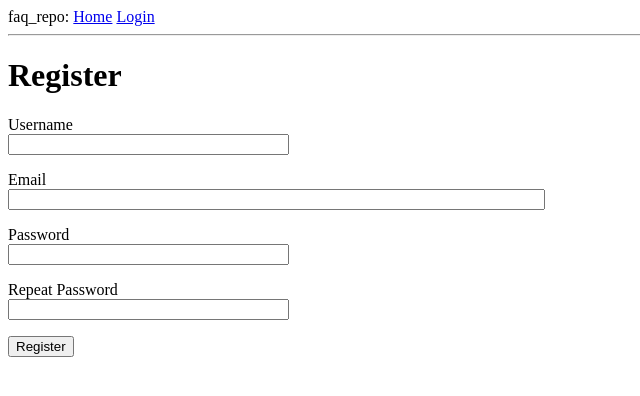
After one commit to beacoder/FaqRepo, a Flask app: page /register in a window 1280 px wide. The commit adds this page. Shown: the top 396 px of the page, without its empty margins (0-640 px from the left). Run offline with Flask 2, Linux system fonts and the light colour scheme.

Commit message:
Add user registeration functionality.

```diff
--- a/app/forms.py
+++ b/app/forms.py
@@ -11,10 +11,30 @@ else:
 
 from flask_wtf import FlaskForm
 from wtforms import StringField, PasswordField, BooleanField, SubmitField
-from wtforms.validators import DataRequired
+from wtforms.validators import ValidationError, DataRequired, Email, EqualTo
+from app.models import User
 
 class LoginForm(FlaskForm):
     username = StringField('Username', validators=[DataRequired()])
     password = PasswordField('Password', validators=[DataRequired()])
     remember_me = BooleanField('Remember Me')
     submit = SubmitField('Sign In')
+
+
+class RegistrationForm(FlaskForm):
+    username = StringField('Username', validators=[DataRequired()])
+    email = StringField('Email', validators=[DataRequired(), Email()])
+    password = PasswordField('Password', validators=[DataRequired()])
+    password2 = PasswordField(
+        'Repeat Password', validators=[DataRequired(), EqualTo('password')])
+    submit = SubmitField('Register')
+
+    def validate_username(self, username):
+        user = User.query.filter_by(username=username.data).first()
+        if user is not None:
+            raise ValidationError('Please use a different username.')
+
+    def validate_email(self, email):
+        user = User.query.filter_by(email=email.data).first()
+        if user is not None:
+            raise ValidationError('Please use a different email address.')
--- a/app/routes.py
+++ b/app/routes.py
@@ -8,8 +8,8 @@ else:
     sys.path.insert(0, "/home/ehumche/private/py3-lib/lib/python3.5/site-packages")
 
 from flask import render_template, flash, redirect, url_for, request
-from app import app
-from app.forms import LoginForm
+from app import app, db
+from app.forms import LoginForm, RegistrationForm
 from flask_login import current_user, login_user, logout_user, login_required
 from app.models import User
 from werkzeug.urls import url_parse
@@ -38,6 +38,7 @@ def login():
     if current_user.is_authenticated:
         return redirect(url_for('index'))
     form = LoginForm()
+    # validate user filled login data
     if form.validate_on_submit():
         user = User.query.filter_by(username=form.username.data).first()
         if user is None or not user.check_password(form.password.data):
@@ -49,9 +50,26 @@ def login():
         #     next_page = url_for('index')
         # return redirect(next_page)
         return redirect(url_for('index'))
+    # render login page for user to fill data
     return render_template('login.html', title='Sign In', form=form)
 
 @app.route('/logout')
 def logout():
     logout_user()
     return redirect(url_for('index'))
+
+@app.route('/register', methods=['GET', 'POST'])
+def register():
+    if current_user.is_authenticated:
+        return redirect(url_for('index'))
+    form = RegistrationForm()
+    # validate user filled register data
+    if form.validate_on_submit():
+        user = User(username=form.username.data, email=form.email.data)
+        user.set_password(form.password.data)
+        db.session.add(user)
+        db.session.commit()
+        flash('Congratulations, you are now a registered user!')
+        return redirect(url_for('login'))
+    # render register page for user to fill data
+    return render_template('register.html', title='Register', form=form)
--- a/app/templates/login.html
+++ b/app/templates/login.html
@@ -21,4 +21,5 @@
         <p>{{ form.remember_me() }} {{ form.remember_me.label }}</p>
         <p>{{ form.submit() }}</p>
     </form>
+    <p>New User? <a href="{{ url_for('register') }}">Click to Register!</a></p>
 {% endblock %}
--- /dev/null
+++ b/app/templates/register.html
@@ -0,0 +1,37 @@
+{% extends "base.html" %}
+
+{% block content %}
+    <h1>Register</h1>
+    <form action="" method="post">
+        {{ form.hidden_tag() }}
+        <p>
+            {{ form.username.label }}<br>
+            {{ form.username(size=32) }}<br>
+            {% for error in form.username.errors %}
+            <span style="color: red;">[{{ error }}]</span>
+            {% endfor %}
+        </p>
+        <p>
+            {{ form.email.label }}<br>
+            {{ form.email(size=64) }}<br>
+            {% for error in form.email.errors %}
+            <span style="color: red;">[{{ error }}]</span>
+            {% endfor %}
+        </p>
+        <p>
+            {{ form.password.label }}<br>
+            {{ form.password(size=32) }}<br>
+            {% for error in form.password.errors %}
+            <span style="color: red;">[{{ error }}]</span>
+            {% endfor %}
+        </p>
+        <p>
+            {{ form.password2.label }}<br>
+            {{ form.password2(size=32) }}<br>
+            {% for error in form.password2.errors %}
+            <span style="color: red;">[{{ error }}]</span>
+            {% endfor %}
+        </p>
+        <p>{{ form.submit() }}</p>
+    </form>
+{% endblock %}
```
